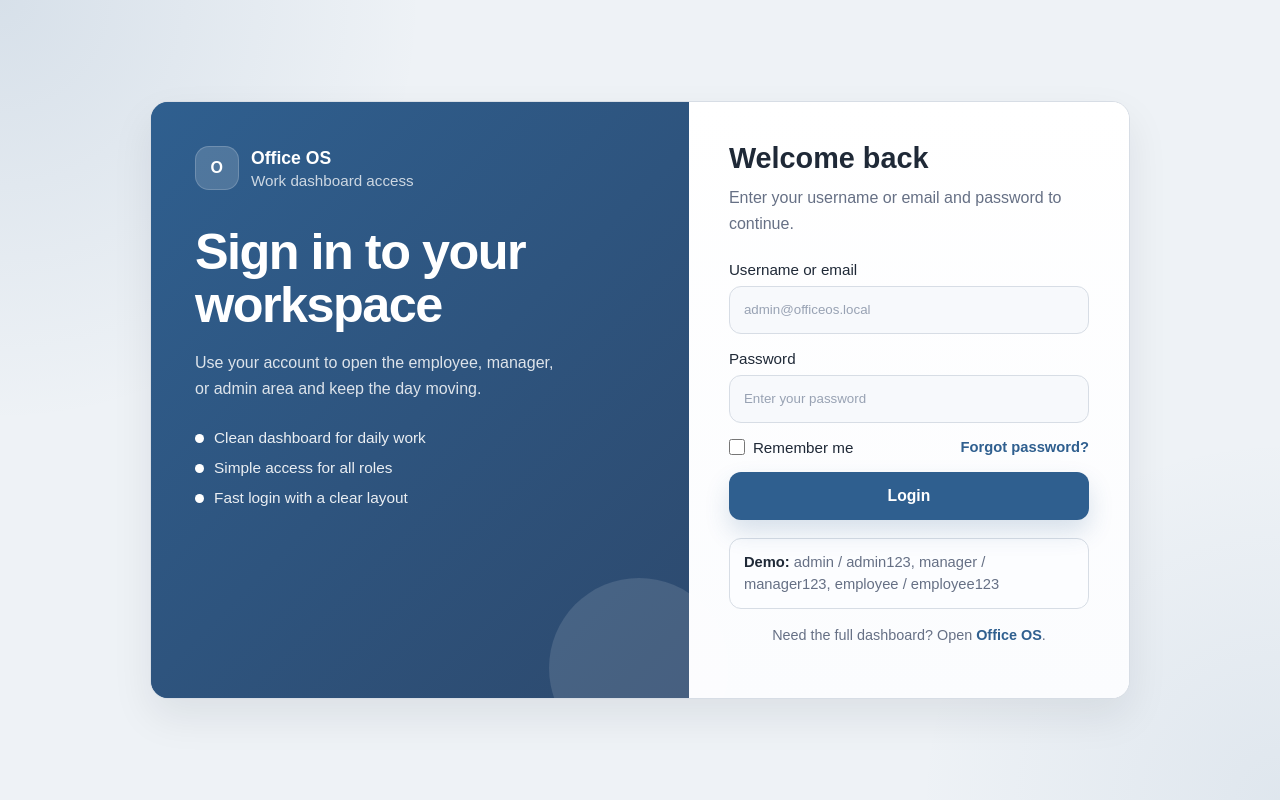
After one commit to anas-warsi/OfficeOS-GLB, a PHP site: page /login.html in a window 1280 px wide. The commit adds this page. Run offline with PHP 8.4, Linux system fonts and the light colour scheme.

Commit message:
added login.html

```diff
--- a/index.php
+++ b/index.php
@@ -1003,7 +1003,7 @@ $model = $currentUser ? officeos_role_model((string) ($currentUser['role'] ?? 'e
                 </div>
             </div>
             <h1>Sign in</h1>
-            <p class="muted">Use the seeded accounts in the SQL file or connect the database and use your own users.</p>
+
             <?php if ($flash): ?>
                 <div class="notice <?php echo officeos_esc((string) ($flash['type'] ?? 'success')); ?>"><?php echo officeos_esc((string) ($flash['message'] ?? '')); ?></div>
             <?php endif; ?>
--- /dev/null
+++ b/login.html
@@ -0,0 +1,382 @@
+<!DOCTYPE html>
+<html lang="en">
+<head>
+    <meta charset="UTF-8" />
+    <meta name="viewport" content="width=device-width, initial-scale=1.0" />
+    <title>Office OS | Login</title>
+    <style>
+        :root {
+            --bg: #eef2f6;
+            --panel: #ffffff;
+            --panel-soft: #f7f9fc;
+            --line: #d7dde5;
+            --text: #1f2937;
+            --muted: #667085;
+            --accent: #2f5f8f;
+            --accent-soft: #dce8f4;
+            --shadow: 0 18px 40px rgba(15, 23, 42, 0.08);
+            --radius: 18px;
+            --radius-sm: 12px;
+        }
+
+        * {
+            box-sizing: border-box;
+        }
+
+        html, body {
+            margin: 0;
+            min-height: 100%;
+        }
+
+        body {
+            font-family: Arial, Helvetica, sans-serif;
+            color: var(--text);
+            background:
+                radial-gradient(circle at top left, rgba(47, 95, 143, 0.12), transparent 28%),
+                radial-gradient(circle at bottom right, rgba(47, 95, 143, 0.08), transparent 24%),
+                var(--bg);
+        }
+
+        a {
+            color: inherit;
+            text-decoration: none;
+        }
+
+        .page {
+            min-height: 100vh;
+            display: grid;
+            place-items: center;
+            padding: 24px;
+        }
+
+        .card {
+            width: min(980px, 100%);
+            display: grid;
+            grid-template-columns: 1.1fr 0.9fr;
+            background: var(--panel);
+            border: 1px solid var(--line);
+            border-radius: var(--radius);
+            box-shadow: var(--shadow);
+            overflow: hidden;
+        }
+
+        .hero {
+            padding: 44px;
+            background:
+                linear-gradient(135deg, rgba(47, 95, 143, 0.96), rgba(45, 73, 109, 0.98)),
+                var(--accent);
+            color: #fff;
+            position: relative;
+            isolation: isolate;
+        }
+
+        .hero::after {
+            content: "";
+            position: absolute;
+            inset: auto -40px -60px auto;
+            width: 180px;
+            height: 180px;
+            border-radius: 50%;
+            background: rgba(255, 255, 255, 0.12);
+            z-index: -1;
+        }
+
+        .brand {
+            display: inline-flex;
+            align-items: center;
+            gap: 12px;
+            margin-bottom: 36px;
+        }
+
+        .brand-mark {
+            width: 44px;
+            height: 44px;
+            display: grid;
+            place-items: center;
+            border-radius: 14px;
+            background: rgba(255, 255, 255, 0.16);
+            border: 1px solid rgba(255, 255, 255, 0.18);
+            font-weight: 700;
+            letter-spacing: 0.04em;
+        }
+
+        .brand h1,
+        .brand p {
+            margin: 0;
+        }
+
+        .brand h1 {
+            font-size: 1.1rem;
+            line-height: 1.2;
+        }
+
+        .brand p {
+            margin-top: 3px;
+            color: rgba(255, 255, 255, 0.76);
+            font-size: 0.95rem;
+        }
+
+        .hero h2 {
+            margin: 0;
+            font-size: clamp(2rem, 4vw, 3.15rem);
+            line-height: 1.05;
+            letter-spacing: -0.03em;
+            max-width: 12ch;
+        }
+
+        .hero p.lead {
+            margin: 18px 0 0;
+            max-width: 42ch;
+            color: rgba(255, 255, 255, 0.84);
+            font-size: 1rem;
+            line-height: 1.6;
+        }
+
+        .hero-list {
+            list-style: none;
+            padding: 0;
+            margin: 28px 0 0;
+            display: grid;
+            gap: 12px;
+        }
+
+        .hero-list li {
+            display: flex;
+            align-items: center;
+            gap: 10px;
+            color: rgba(255, 255, 255, 0.9);
+            font-size: 0.96rem;
+        }
+
+        .hero-list span {
+            width: 9px;
+            height: 9px;
+            border-radius: 50%;
+            background: #fff;
+            flex: none;
+        }
+
+        .form-side {
+            padding: 40px;
+            background: linear-gradient(180deg, #ffffff, #fbfcfe);
+        }
+
+        .panel-title {
+            margin: 0;
+            font-size: 1.8rem;
+            line-height: 1.15;
+        }
+
+        .panel-subtitle {
+            margin: 10px 0 0;
+            color: var(--muted);
+            line-height: 1.6;
+        }
+
+        form {
+            display: grid;
+            gap: 16px;
+            margin-top: 24px;
+        }
+
+        label {
+            display: grid;
+            gap: 8px;
+            font-size: 0.95rem;
+            color: var(--text);
+        }
+
+        input {
+            width: 100%;
+            min-height: 48px;
+            padding: 12px 14px;
+            border-radius: 12px;
+            border: 1px solid var(--line);
+            background: var(--panel-soft);
+            color: var(--text);
+            outline: none;
+            transition: border-color 0.15s ease, box-shadow 0.15s ease, background 0.15s ease;
+        }
+
+        input::placeholder {
+            color: #98a2b3;
+        }
+
+        input:focus {
+            background: #fff;
+            border-color: rgba(47, 95, 143, 0.55);
+            box-shadow: 0 0 0 4px rgba(47, 95, 143, 0.12);
+        }
+
+        .row {
+            display: flex;
+            align-items: center;
+            justify-content: space-between;
+            gap: 12px;
+            flex-wrap: wrap;
+            font-size: 0.92rem;
+            color: var(--muted);
+        }
+
+        .checkbox {
+            display: inline-flex;
+            align-items: center;
+            gap: 8px;
+        }
+
+        .checkbox input {
+            width: 16px;
+            height: 16px;
+            min-height: 16px;
+            margin: 0;
+            accent-color: var(--accent);
+        }
+
+        .forgot {
+            color: var(--accent);
+            font-weight: 700;
+        }
+
+        .button {
+            min-height: 48px;
+            border: 0;
+            border-radius: 12px;
+            background: var(--accent);
+            color: #fff;
+            font-size: 0.98rem;
+            font-weight: 700;
+            cursor: pointer;
+            box-shadow: 0 12px 24px rgba(47, 95, 143, 0.18);
+            transition: transform 0.15s ease, box-shadow 0.15s ease, opacity 0.15s ease;
+        }
+
+        .button:hover {
+            transform: translateY(-1px);
+            box-shadow: 0 14px 28px rgba(47, 95, 143, 0.22);
+        }
+
+        .button:active {
+            transform: translateY(0);
+            opacity: 0.96;
+        }
+
+        .note {
+            margin: 18px 0 0;
+            padding: 12px 14px;
+            border-radius: 12px;
+            border: 1px solid var(--line);
+            background: #fcfdff;
+            color: var(--muted);
+            font-size: 0.92rem;
+            line-height: 1.55;
+        }
+
+        .note strong {
+            color: var(--text);
+        }
+
+        .footer {
+            margin-top: 18px;
+            color: var(--muted);
+            font-size: 0.9rem;
+            text-align: center;
+        }
+
+        .footer a {
+            color: var(--accent);
+            font-weight: 700;
+        }
+
+        @media (max-width: 860px) {
+            .card {
+                grid-template-columns: 1fr;
+            }
+
+            .hero,
+            .form-side {
+                padding: 28px;
+            }
+
+            .hero h2 {
+                max-width: none;
+            }
+        }
+
+        @media (max-width: 540px) {
+            .page {
+                padding: 14px;
+            }
+
+            .hero,
+            .form-side {
+                padding: 22px;
+            }
+
+            .panel-title {
+                font-size: 1.5rem;
+            }
+        }
+    </style>
+</head>
+<body>
+    <main class="page">
+        <section class="card" aria-label="Login page">
+            <div class="hero">
+                <div class="brand">
+                    <div class="brand-mark">O</div>
+                    <div>
+                        <h1>Office OS</h1>
+                        <p>Work dashboard access</p>
+                    </div>
+                </div>
+
+                <h2>Sign in to your workspace</h2>
+                <p class="lead">
+                    Use your account to open the employee, manager, or admin area and keep the day moving.
+                </p>
+
+                <ul class="hero-list">
+                    <li><span></span> Clean dashboard for daily work</li>
+                    <li><span></span> Simple access for all roles</li>
+                    <li><span></span> Fast login with a clear layout</li>
+                </ul>
+            </div>
+
+            <div class="form-side">
+                <h3 class="panel-title">Welcome back</h3>
+                <p class="panel-subtitle">Enter your username or email and password to continue.</p>
+
+                <form action="#" method="post">
+                    <label>
+                        Username or email
+                        <input type="text" name="identifier" placeholder="admin@officeos.local" autocomplete="username" required />
+                    </label>
+
+                    <label>
+                        Password
+                        <input type="password" name="password" placeholder="Enter your password" autocomplete="current-password" required />
+                    </label>
+
+                    <div class="row">
+                        <label class="checkbox">
+                            <input type="checkbox" name="remember" />
+                            Remember me
+                        </label>
+                        <a class="forgot" href="#">Forgot password?</a>
+                    </div>
+
+                    <button class="button" type="submit">Login</button>
+                </form>
+
+                <div class="note">
+                    <strong>Demo:</strong> admin / admin123, manager / manager123, employee / employee123
+                </div>
+
+                <p class="footer">
+                    Need the full dashboard? Open <a href="index.php">Office OS</a>.
+                </p>
+            </div>
+        </section>
+    </main>
+</body>
+</html>
```
